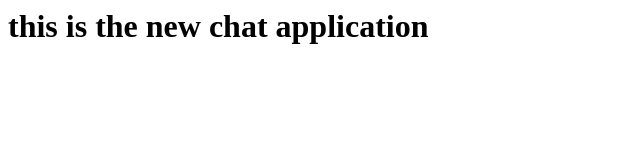
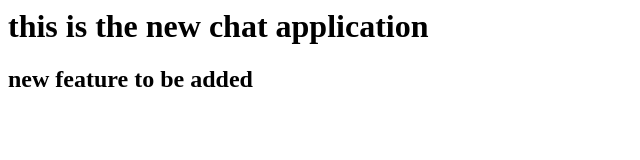
Before and after one commit to praharsha26/fb, a plain HTML site: page WebContent/chat.html in a window 1280 px wide. Shown: the whole page, without its empty margins (0-640 px from the left). Drawn offline with Linux system fonts and the light colour scheme.

Commit message:
Update chat.html

```diff
--- a/WebContent/chat.html
+++ b/WebContent/chat.html
@@ -1,3 +1,4 @@
 <html>
 <h1>this is the new chat application</h1>
+<h2>new feature to be added</h2>
 </html>
```
